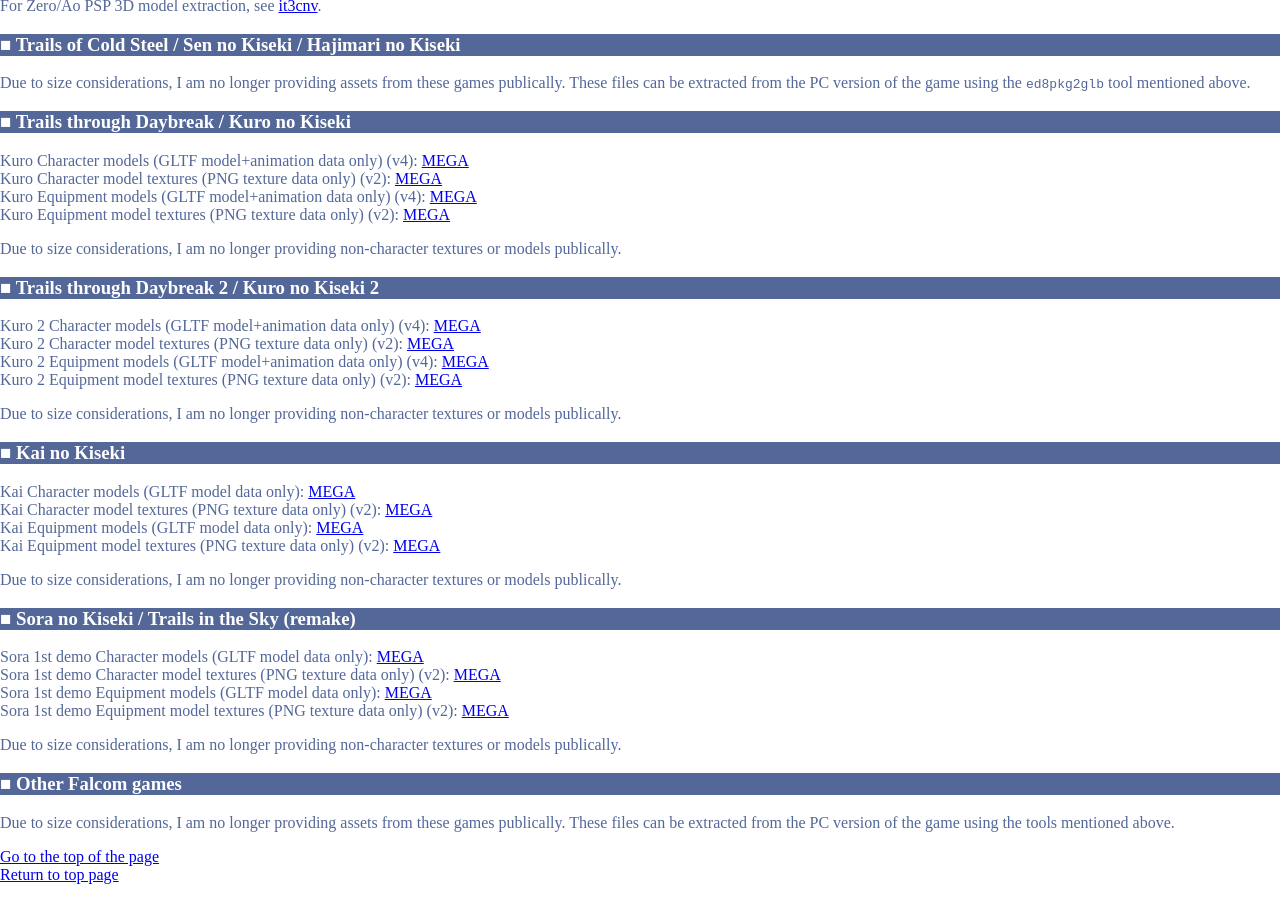
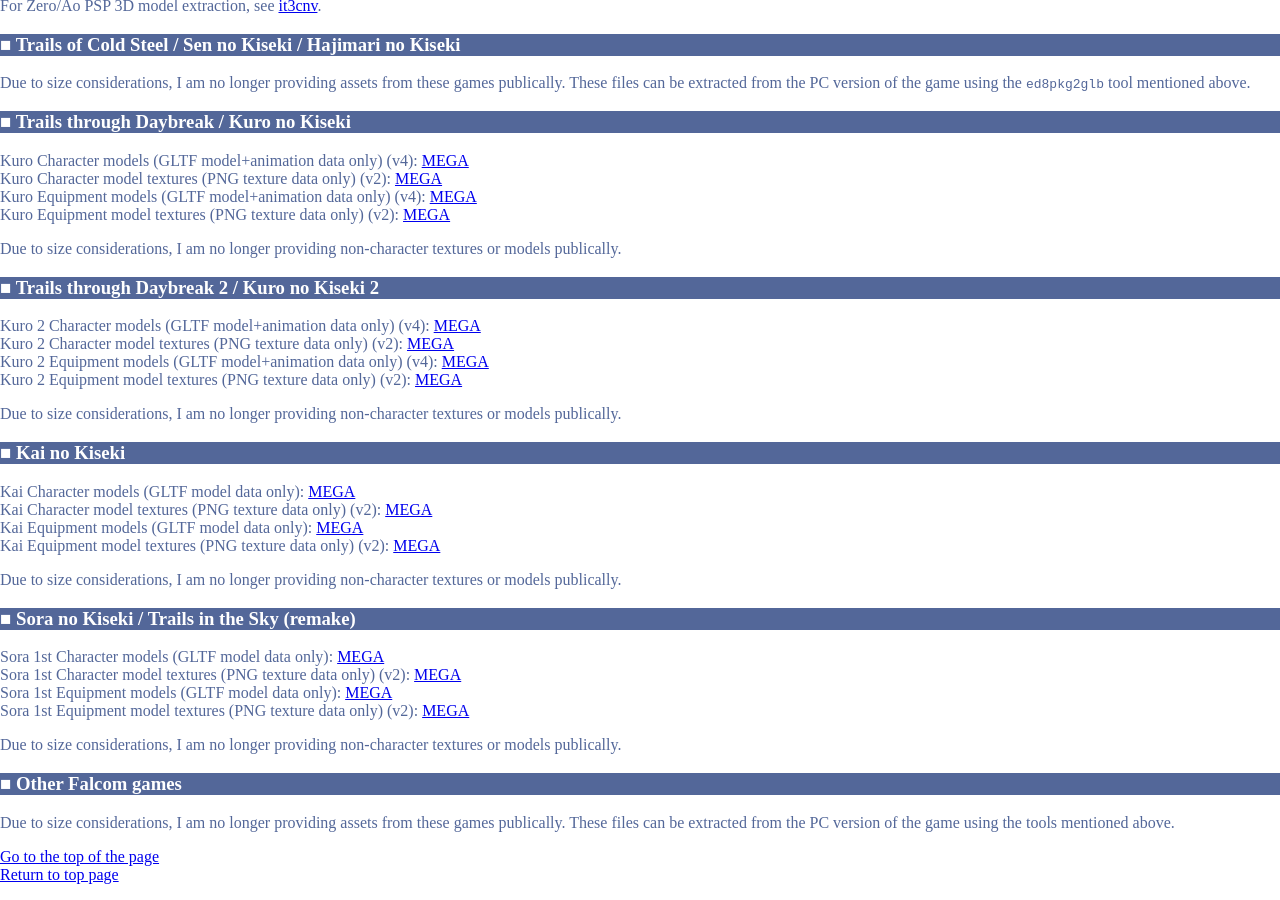
Before and after one commit to uyjulian/falcom-dumps, a Jekyll site: the page built from index.md, in a window 1280 px wide and 900 px high, scrolled down 2988 px. Built offline with Jekyll 4.4.1, drawn with Linux system fonts in a browser that asks for light colours.

Commit message:
add: models from full ver

```diff
--- a/index.md
+++ b/index.md
@@ -165,10 +165,10 @@ Due to size considerations, I am no longer providing non-character textures or m
 
 ### Sora no Kiseki / Trails in the Sky (remake)
 
-Sora 1st demo Character models (GLTF model data only): [MEGA](https://mega.nz/file/BkwCCYBK#94Tk2_3eSUeVIFT2Q4bibMvUjbBdfU7_pIOdfEwPUCo)
-Sora 1st demo Character model textures (PNG texture data only) (v2): [MEGA](https://mega.nz/file/VtRglADI#rWFgtmpYJcq5OB0zYsCVmjkTVywE6dYgnW-FJGqyAgE)
-Sora 1st demo Equipment models (GLTF model data only): [MEGA](https://mega.nz/file/cxh1EAIR#g0pVwqhvkg_5fHIYk245xl4yb1jb9HdPmZ-lgUTg7MU)
-Sora 1st demo Equipment model textures (PNG texture data only) (v2): [MEGA](https://mega.nz/file/YpJG1T5L#4sOeL9if1C3O9WPNe43Wgv3bQYVYv47rRwMhHEpGdcY)
+Sora 1st Character models (GLTF model data only): [MEGA](https://mega.nz/file/45w00ZrS#BTkYWSxLm1MnY9Lj3JdjWOs2r_AUnCCpUq_QMTJe0Fo)
+Sora 1st Character model textures (PNG texture data only) (v2): [MEGA](https://mega.nz/file/9xQx1K5J#b7S_kQKTpPUN8EBzh9a0MJFfZdHfEnwayJZiZnSOpXY)
+Sora 1st Equipment models (GLTF model data only): [MEGA](https://mega.nz/file/UhgjnL4Y#bhIbkv35HAu9VWGHojeBwBRaEON_clL7aVZcBOob1b0)
+Sora 1st Equipment model textures (PNG texture data only) (v2): [MEGA](https://mega.nz/file/tpglCDZD#wv4XheB-acZdaNJdSPgIGrAdOoFImAA1IyFh7l2RxI0)
 
 Due to size considerations, I am no longer providing non-character textures or models publically.
 
```
